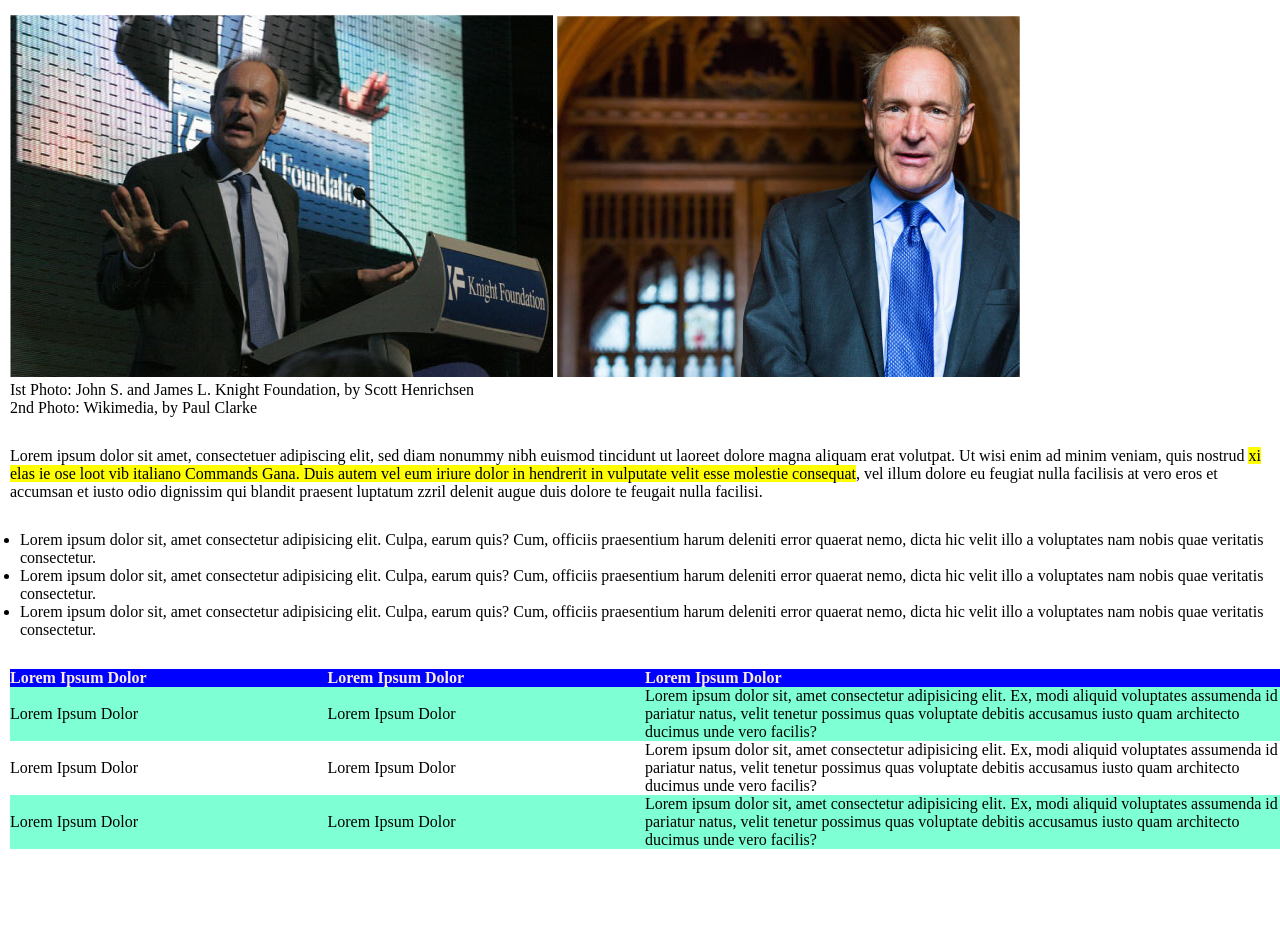
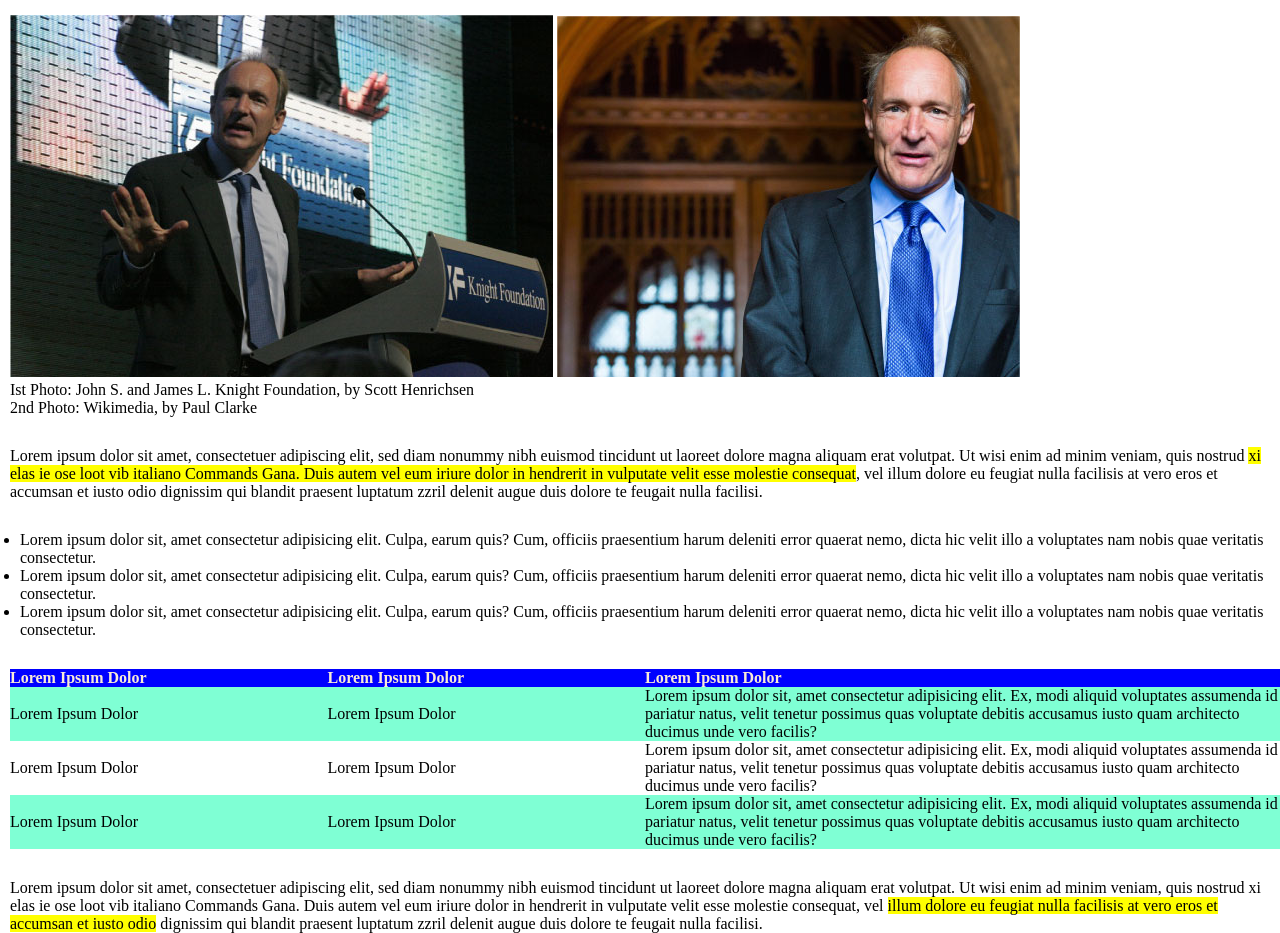
Before and after one commit to massimocolella02/html-css-booleaner, a plain HTML site: page index.html in a window 1280 px wide. Shown: the part 164-1097 px from the top of the page. Before the commit the page ends 1013 px from the top, so only its background shows below. Drawn offline with Linux system fonts and the light colour scheme.

Commit message:
completato main

```diff
--- a/index.html
+++ b/index.html
@@ -73,6 +73,13 @@
                 </tbody>
             </table>
         </section>
+        <section class="margintop">
+            <p>Lorem ipsum dolor sit amet, consectetuer adipiscing elit, sed diam nonummy nibh euismod tincidunt ut laoreet dolore magna aliquam erat volutpat. Ut wisi enim
+                ad minim veniam, quis nostrud xi elas ie ose loot vib italiano Commands Gana. Duis autem vel eum iriure dolor in hendrerit in
+                vulputate velit esse molestie consequat, vel <mark>illum dolore eu feugiat nulla facilisis at vero eros et accumsan et iusto odio</mark> dignissim qui blandit praesent luptatum
+                zzril delenit augue duis dolore te feugait nulla facilisi.
+            </p>
+        </section>
     </main>
 </body>
 </html>
```
